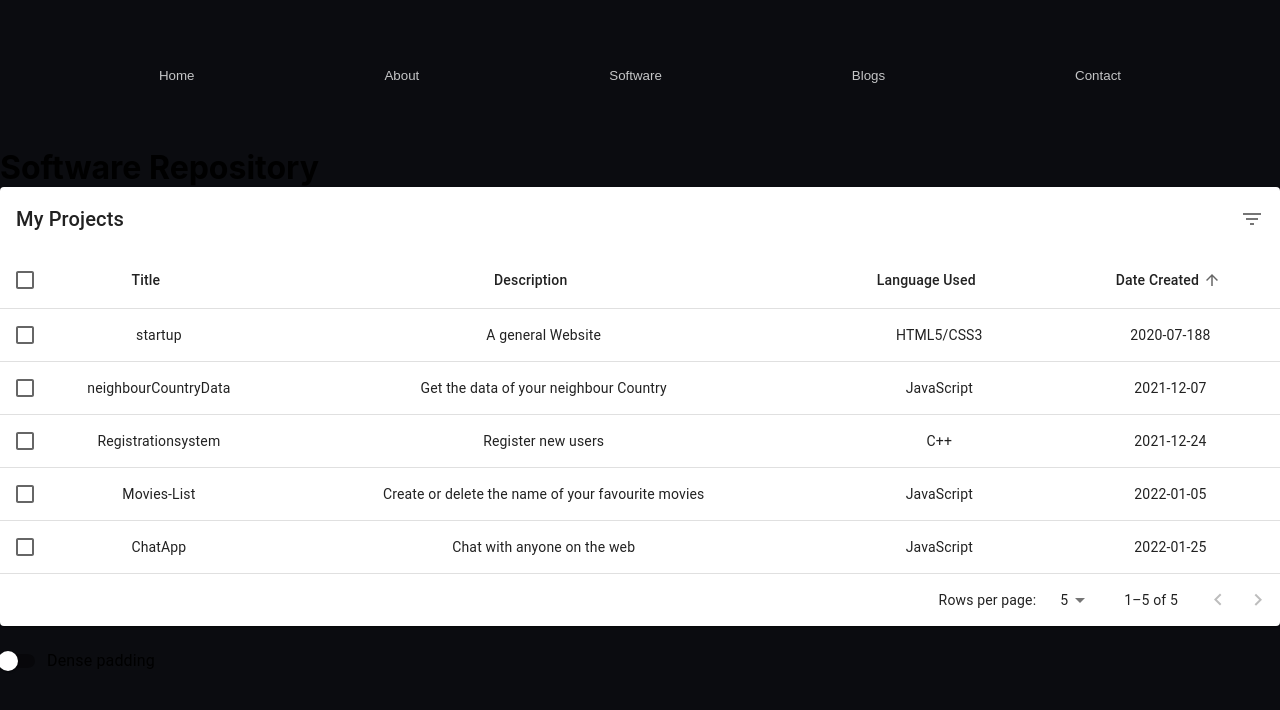
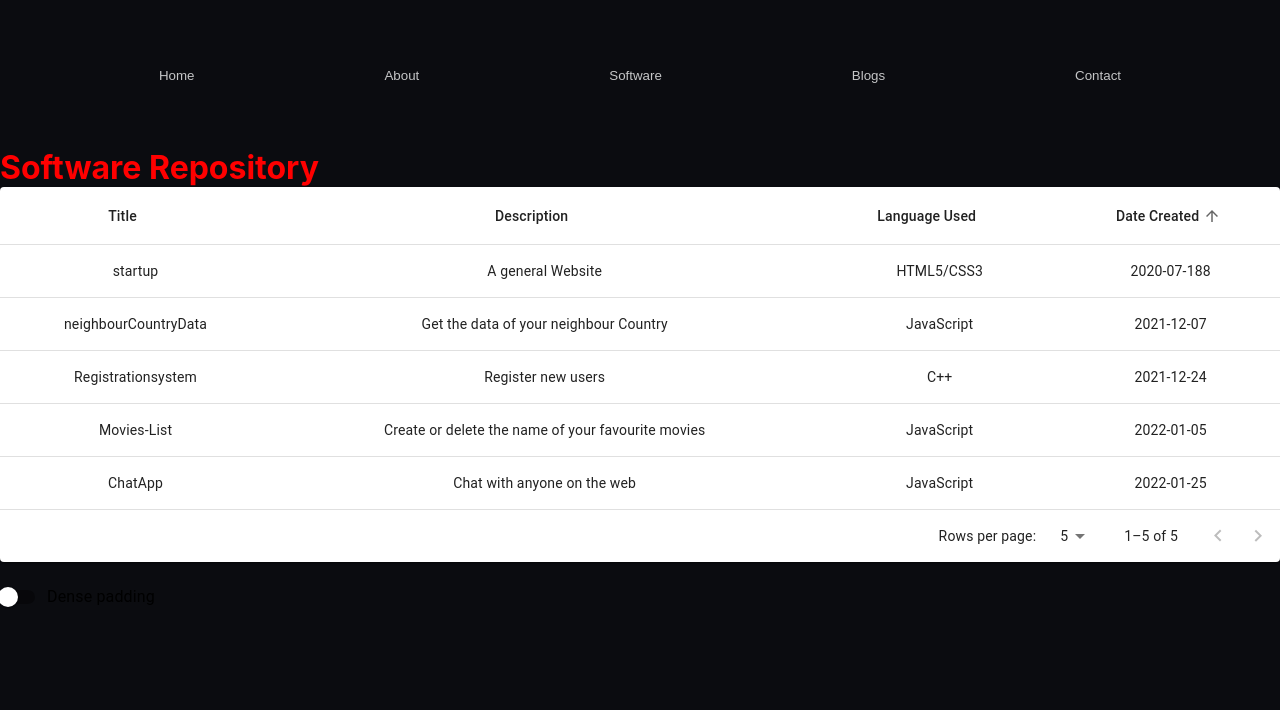
Before and after one commit to Sahhimanshu7/PWR, a React (Create React App) app in the folder my-website/: page /Software in a window 1280 px wide. Shown: the top 710 px of the page. Built offline with nearby package versions, Linux system fonts and the light colour scheme.

Commit message:
Table updated

```diff
--- a/my-website/src/Components/Software.js
+++ b/my-website/src/Components/Software.js
@@ -1,4 +1,5 @@
 import EnhancedTable from './Table'
+import '../software.css'
 
 function Software(){
     return(
--- a/my-website/src/Components/Table.js
+++ b/my-website/src/Components/Table.js
@@ -13,13 +13,13 @@ import TableSortLabel from '@mui/material/TableSortLabel';
 import Toolbar from '@mui/material/Toolbar';
 import Typography from '@mui/material/Typography';
 import Paper from '@mui/material/Paper';
-import Checkbox from '@mui/material/Checkbox';
-import IconButton from '@mui/material/IconButton';
-import Tooltip from '@mui/material/Tooltip';
+// import Checkbox from '@mui/material/Checkbox';
+// import IconButton from '@mui/material/IconButton';
+// import Tooltip from '@mui/material/Tooltip';
 import FormControlLabel from '@mui/material/FormControlLabel';
 import Switch from '@mui/material/Switch';
-import DeleteIcon from '@mui/icons-material/Delete';
-import FilterListIcon from '@mui/icons-material/FilterList';
+// import DeleteIcon from '@mui/icons-material/Delete';
+// import FilterListIcon from '@mui/icons-material/FilterList';
 import { visuallyHidden } from '@mui/utils';
 
 function createData(title,description,language,createDate) {
@@ -97,7 +97,7 @@ const headCells = [
 ];
 
 function EnhancedTableHead(props) {
-  const { onSelectAllClick, order, orderBy, numSelected, rowCount, onRequestSort } =
+  const { order, orderBy, onRequestSort } =
     props;
   const createSortHandler = (property) => (event) => {
     onRequestSort(event, property);
@@ -106,17 +106,7 @@ function EnhancedTableHead(props) {
   return (
     <TableHead>
       <TableRow>
-        <TableCell padding="checkbox">
-          <Checkbox
-            color="primary"
-            indeterminate={numSelected > 0 && numSelected < rowCount}
-            checked={rowCount > 0 && numSelected === rowCount}
-            onChange={onSelectAllClick}
-            inputProps={{
-              'aria-label': 'select all projects',
-            }}
-          />
-        </TableCell>
+
         {headCells.map((headCell) => (
           <TableCell
             key={headCell.id}
@@ -187,7 +177,7 @@ const EnhancedTableToolbar = (props) => {
         </Typography>
       )}
 
-      {numSelected > 0 ? (
+      {/* {numSelected > 0 ? (
         <Tooltip title="Delete">
           <IconButton>
             <DeleteIcon />
@@ -199,7 +189,7 @@ const EnhancedTableToolbar = (props) => {
             <FilterListIcon />
           </IconButton>
         </Tooltip>
-      )}
+      )} */}
     </Toolbar>
   );
 };
@@ -211,7 +201,7 @@ EnhancedTableToolbar.propTypes = {
 export default function EnhancedTable() {
   const [order, setOrder] = React.useState('asc');
   const [orderBy, setOrderBy] = React.useState('createDate');
-  const [selected, setSelected] = React.useState([]);
+  // const [selected, setSelected] = React.useState([]);
   const [page, setPage] = React.useState(0);
   const [dense, setDense] = React.useState(false);
   const [rowsPerPage, setRowsPerPage] = React.useState(5);
@@ -222,34 +212,34 @@ export default function EnhancedTable() {
     setOrderBy(property);
   };
 
-  const handleSelectAllClick = (event) => {
-    if (event.target.checked) {
-      const newSelecteds = rows.map((n) => n.name);
-      setSelected(newSelecteds);
-      return;
-    }
-    setSelected([]);
-  };
+  // const handleSelectAllClick = (event) => {
+  //   if (event.target.checked) {
+  //     const newSelecteds = rows.map((n) => n.title);
+  //     setSelected(newSelecteds);
+  //     return;
+  //   }
+  //   setSelected([]);
+  // };
 
-  const handleClick = (event, name) => {
-    const selectedIndex = selected.indexOf(name);
-    let newSelected = [];
+  // const handleClick = (event, title) => {
+  //   const selectedIndex = selected.indexOf(title);
+  //   let newSelected = [];
 
-    if (selectedIndex === -1) {
-      newSelected = newSelected.concat(selected, name);
-    } else if (selectedIndex === 0) {
-      newSelected = newSelected.concat(selected.slice(1));
-    } else if (selectedIndex === selected.length - 1) {
-      newSelected = newSelected.concat(selected.slice(0, -1));
-    } else if (selectedIndex > 0) {
-      newSelected = newSelected.concat(
-        selected.slice(0, selectedIndex),
-        selected.slice(selectedIndex + 1),
-      );
-    }
+  //   if (selectedIndex === -1) {
+  //     newSelected = newSelected.concat(selected, title);
+  //   } else if (selectedIndex === 0) {
+  //     newSelected = newSelected.concat(selected.slice(1));
+  //   } else if (selectedIndex === selected.length - 1) {
+  //     newSelected = newSelected.concat(selected.slice(0, -1));
+  //   } else if (selectedIndex > 0) {
+  //     newSelected = newSelected.concat(
+  //       selected.slice(0, selectedIndex),
+  //       selected.slice(selectedIndex + 1),
+  //     );
+  //   }
 
-    setSelected(newSelected);
-  };
+  //   setSelected(newSelected);
+  // };
 
   const handleChangePage = (event, newPage) => {
     setPage(newPage);
@@ -264,7 +254,7 @@ export default function EnhancedTable() {
     setDense(event.target.checked);
   };
 
-  const isSelected = (name) => selected.indexOf(name) !== -1;
+  // const isSelected = (title) => selected.indexOf(title) !== -1;
 
   // Avoid a layout jump when reaching the last page with empty rows.
   const emptyRows =
@@ -273,7 +263,7 @@ export default function EnhancedTable() {
   return (
     <Box sx={{ width: '100%' }}>
       <Paper sx={{ width: '100%', mb: 2 }}>
-        <EnhancedTableToolbar numSelected={selected.length} />
+        {/* <EnhancedTableToolbar numSelected={selected.length} /> */}
         <TableContainer>
           <Table
             sx={{ minWidth: 750 }}
@@ -281,10 +271,10 @@ export default function EnhancedTable() {
             size={dense ? 'small' : 'medium'}
           >
             <EnhancedTableHead
-              numSelected={selected.length}
+              // numSelected={selected.length}
               order={order}
               orderBy={orderBy}
-              onSelectAllClick={handleSelectAllClick}
+              // onSelectAllClick={handleSelectAllClick}
               onRequestSort={handleRequestSort}
               rowCount={rows.length}
             />
@@ -294,37 +284,13 @@ export default function EnhancedTable() {
               {stableSort(rows, getComparator(order, orderBy))
                 .slice(page * rowsPerPage, page * rowsPerPage + rowsPerPage)
                 .map((row, index) => {
-                  const isItemSelected = isSelected(row.name);
-                  const labelId = `enhanced-table-checkbox-${index}`;
+                  // const isItemSelected = isSelected(row.title);
+                  // const labelId = `enhanced-table-checkbox-${index}`;
 
                   return (
-                    <TableRow
-                      hover
-                      onClick={(event) => handleClick(event, row.name)}
-                      role="checkbox"
-                      aria-checked={isItemSelected}
-                      tabIndex={-1}
-                      key={row.name}
-                      selected={isItemSelected}
-                    >
-                      <TableCell padding="checkbox">
-                        <Checkbox
-                          color="primary"
-                          checked={isItemSelected}
-                          inputProps={{
-                            'aria-labelledby': labelId,
-                          }}
-                        />
-                      </TableCell>
-                      <TableCell
-                        component="th"
-                        id={labelId}
-                        scope="row"
-                        padding="none"
-                        align='center'
-                      >
-                        {row.title}
-                      </TableCell>
+                    //
+                    <TableRow>
+                      <TableCell align='center'>{row.title}</TableCell>
                       <TableCell align="center">{row.description}</TableCell>
                       <TableCell align="center">{row.language}</TableCell>
                       <TableCell align="center">{row.createDate}</TableCell>
@@ -338,7 +304,7 @@ export default function EnhancedTable() {
                     height: (dense ? 33 : 53) * emptyRows,
                   }}
                 >
-                  <TableCell colSpan={6} />
+                  {/* <TableCell colSpan={6} /> */}
                 </TableRow>
               )}
             </TableBody>
--- /dev/null
+++ b/my-website/src/software.css
@@ -0,0 +1,3 @@
+h1{
+    color: red;
+}
```
